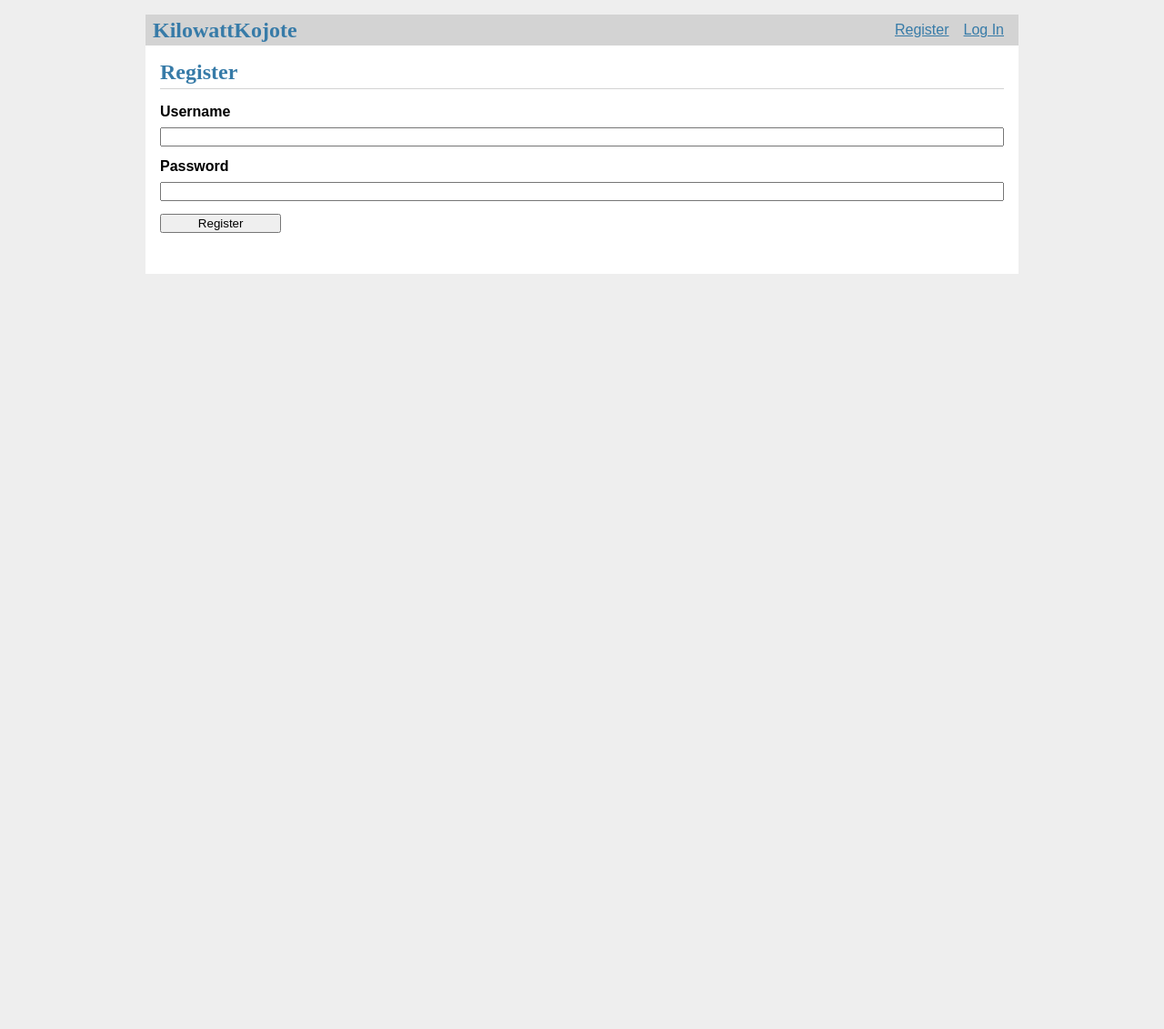
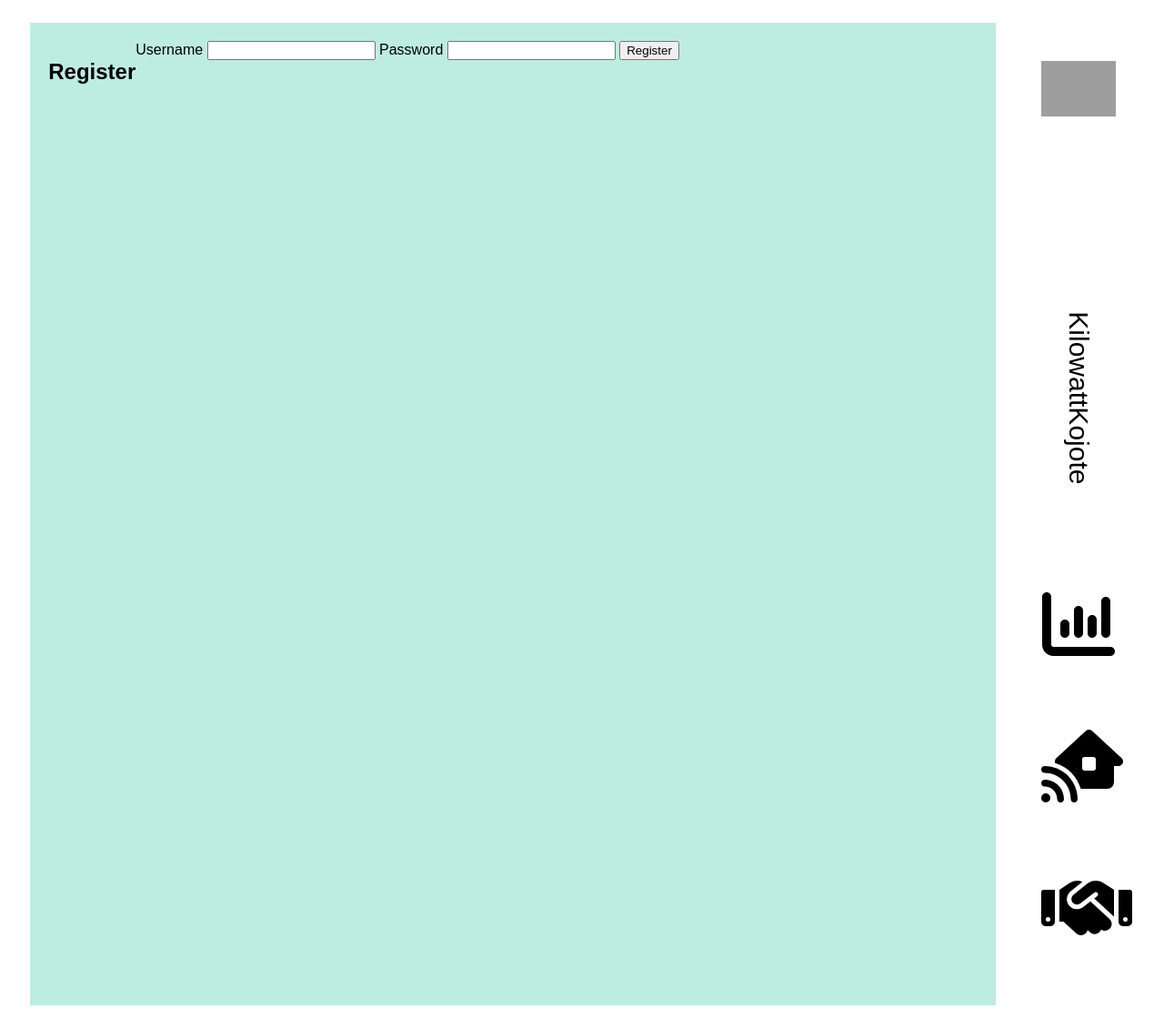
Before and after one commit to TINF21CS1/kilowatt_kojote, a Flask app: page /auth/register in a window 1280 px wide. Shown: the whole page at 91% size. Before the commit the page ends 301 px from the top, so only its background shows below. Run offline with Flask 3, Linux system fonts and the light colour scheme; grey boxes are pictures that could not be loaded.

Commit message:
base html template

```diff
--- a/messstellenbetreiberportal/static/style.css
+++ b/messstellenbetreiberportal/static/style.css
@@ -1,134 +1,44 @@
-html {
-    font-family: sans-serif;
-    background: #eee;
-    padding: 1rem;
+* {
+    font-family: Arial, Helvetica, sans-serif;
 }
 
-  body {
-    max-width: 960px;
-    margin: 0 auto;
-    background: white;
+div.main-window {
+    display: grid;
+    column-gap: 30px;
+    grid-template-columns: auto 10%;
+    margin: 2%;
+    min-height: 1080px;
 }
 
-  h1, h2, h3, h4, h5, h6 {
-    font-family: serif;
-    color: #377ba8;
-    margin: 1rem 0;
+div.flex-container {
+    background-color: #BDEDE0;
+    padding: 20px;
+    display: flex;
+    flex-flow: row wrap;
+    flex: 8;
 }
 
-  a {
-    color: #377ba8;
+div.logo-bar {
+    display: grid;
+    grid-template-columns: 100%;
+    grid-template-rows: 10% 45% 15% 15% 15%;
+    padding: 20px;
+    align-content: center;
+    align-items: center;
 }
 
-  hr {
-    border: none;
-    border-top: 1px solid lightgray;
+.logo-title {
+    transform: rotate(90deg);
+    font-size: 30px;
 }
 
-  nav {
-    background: lightgray;
-    display: flex;
-    align-items: center;
-    padding: 0 0.5rem;
+.logo-icon {
+    font-size: 80px
 }
 
-  nav h1 {
-    flex: auto;
-    margin: 0;
+.logo-bar-element {
+    width: 100%;
+    height: auto;
+    object-fit: fill;
+    text-align: center;
 }
-
-  nav h1 a {
-    text-decoration: none;
-    padding: 0.25rem 0.5rem;
-  }
-
-  nav ul  {
-    display: flex;
-    list-style: none;
-    margin: 0;
-    padding: 0;
-  }
-
-  nav ul li a, nav ul li span, header .action {
-    display: block;
-    padding: 0.5rem;
-  }
-
-  .content {
-    padding: 0 1rem 1rem;
-  }
-
-  .content > header {
-    border-bottom: 1px solid lightgray;
-    display: flex;
-    align-items: flex-end;
-  }
-
-  .content > header h1 {
-    flex: auto;
-    margin: 1rem 0 0.25rem 0;
-  }
-
-  .flash {
-    margin: 1em 0;
-    padding: 1em;
-    background: #cae6f6;
-    border: 1px solid #377ba8;
-  }
-
-  .post > header {
-    display: flex;
-    align-items: flex-end;
-    font-size: 0.85em;
-  }
-
-  .post > header > div:first-of-type {
-    flex: auto;
-  }
-
-  .post > header h1 {
-    font-size: 1.5em;
-    margin-bottom: 0;
-  }
-
-  .post .about {
-    color: slategray;
-    font-style: italic;
-  }
-
-  .post .body {
-    white-space: pre-line;
-  }
-
-  .content:last-child {
-    margin-bottom: 0;
-  }
-
-  .content form {
-    margin: 1em 0;
-    display: flex;
-    flex-direction: column;
-  }
-
-  .content label {
-    font-weight: bold;
-    margin-bottom: 0.5em;
-  }
-
-  .content input, .content textarea {
-    margin-bottom: 1em;
-  }
-
-  .content textarea {
-    min-height: 12em;
-    resize: vertical;
-  }
-
-  input.danger {
-    color: #cc2f2e;
-  }
-
-  input[type=submit] {
-    align-self: start;
-    min-width: 10em;
-  }
--- a/messstellenbetreiberportal/templates/base.html
+++ b/messstellenbetreiberportal/templates/base.html
@@ -1,24 +1,31 @@
 <!doctype html>
+<html lang="en">
 <title>{% block title %}{% endblock %} - KilowattKojote</title>
 <link rel="stylesheet" href="{{ url_for('static', filename='style.css') }}">
-<nav>
-  <h1>KilowattKojote</h1>
-  <ul>
-    {% if g.user %}
-      <li><span>{{ g.user['username'] }}</span>
-      <li><a href="{{ url_for('auth.logout') }}">Log Out</a>
-    {% else %}
-      <li><a href="{{ url_for('auth.register') }}">Register</a>
-      <li><a href="{{ url_for('auth.login') }}">Log In</a>
-    {% endif %}
-  </ul>
-</nav>
 <section class="content">
   <header>
-    {% block header %}{% endblock %}
   </header>
-  {% for message in get_flashed_messages() %}
-    <div class="flash">{{ message }}</div>
-  {% endfor %}
-  {% block content %}{% endblock %}
+<div class="main-window">
+    <div class="flex-container">
+        <h1>
+            {% block header %}{% endblock %}
+        </h1>
+        {% block content %}{% endblock %}
+    </div>
+    <div class="logo-bar">
+        <img class="logo-bar-element" src="{{ url_for('static', filename='/img/logo.png') }}" alt="Logo"/>
+        <div class="logo-bar-element logo-title">
+            KilowattKojote
+        </div>
+        <div class="logo-bar-element logo-icon">
+            <svg xmlns="http://www.w3.org/2000/svg" height="1em" viewBox="0 0 512 512"><path d="M32 32c17.7 0 32 14.3 32 32V400c0 8.8 7.2 16 16 16H480c17.7 0 32 14.3 32 32s-14.3 32-32 32H80c-44.2 0-80-35.8-80-80V64C0 46.3 14.3 32 32 32zM160 224c17.7 0 32 14.3 32 32v64c0 17.7-14.3 32-32 32s-32-14.3-32-32V256c0-17.7 14.3-32 32-32zm128-64V320c0 17.7-14.3 32-32 32s-32-14.3-32-32V160c0-17.7 14.3-32 32-32s32 14.3 32 32zm64 32c17.7 0 32 14.3 32 32v96c0 17.7-14.3 32-32 32s-32-14.3-32-32V224c0-17.7 14.3-32 32-32zM480 96V320c0 17.7-14.3 32-32 32s-32-14.3-32-32V96c0-17.7 14.3-32 32-32s32 14.3 32 32z"/></svg>
+        </div>
+        <div class="logo-bar-element logo-icon">
+            <svg xmlns="http://www.w3.org/2000/svg" height="1em" viewBox="0 0 576 512"><path d="M357.7 8.5c-12.3-11.3-31.2-11.3-43.4 0l-208 192c-9.4 8.6-12.7 22-8.5 34c87.1 25.3 155.6 94.2 180.3 181.6H464c26.5 0 48-21.5 48-48V256h32c13.2 0 25-8.1 29.8-20.3s1.6-26.2-8.1-35.2l-208-192zM288 208c0-8.8 7.2-16 16-16h64c8.8 0 16 7.2 16 16v64c0 8.8-7.2 16-16 16H304c-8.8 0-16-7.2-16-16V208zM24 256c-13.3 0-24 10.7-24 24s10.7 24 24 24c101.6 0 184 82.4 184 184c0 13.3 10.7 24 24 24s24-10.7 24-24c0-128.1-103.9-232-232-232zm8 256a32 32 0 1 0 0-64 32 32 0 1 0 0 64zM0 376c0 13.3 10.7 24 24 24c48.6 0 88 39.4 88 88c0 13.3 10.7 24 24 24s24-10.7 24-24c0-75.1-60.9-136-136-136c-13.3 0-24 10.7-24 24z"/></svg>
+        </div>
+        <div class="logo-bar-element logo-icon">
+            <svg xmlns="http://www.w3.org/2000/svg" height="1em" viewBox="0 0 640 512"><path d="M323.4 85.2l-96.8 78.4c-16.1 13-19.2 36.4-7 53.1c12.9 17.8 38 21.3 55.3 7.8l99.3-77.2c7-5.4 17-4.2 22.5 2.8s4.2 17-2.8 22.5l-20.9 16.2L512 316.8V128h-.7l-3.9-2.5L434.8 79c-15.3-9.8-33.2-15-51.4-15c-21.8 0-43 7.5-60 21.2zm22.8 124.4l-51.7 40.2C263 274.4 217.3 268 193.7 235.6c-22.2-30.5-16.6-73.1 12.7-96.8l83.2-67.3c-11.6-4.9-24.1-7.4-36.8-7.4C234 64 215.7 69.6 200 80l-72 48V352h28.2l91.4 83.4c19.6 17.9 49.9 16.5 67.8-3.1c5.5-6.1 9.2-13.2 11.1-20.6l17 15.6c19.5 17.9 49.9 16.6 67.8-2.9c4.5-4.9 7.8-10.6 9.9-16.5c19.4 13 45.8 10.3 62.1-7.5c17.9-19.5 16.6-49.9-2.9-67.8l-134.2-123zM16 128c-8.8 0-16 7.2-16 16V352c0 17.7 14.3 32 32 32H64c17.7 0 32-14.3 32-32V128H16zM48 320a16 16 0 1 1 0 32 16 16 0 1 1 0-32zM544 128V352c0 17.7 14.3 32 32 32h32c17.7 0 32-14.3 32-32V144c0-8.8-7.2-16-16-16H544zm32 208a16 16 0 1 1 32 0 16 16 0 1 1 -32 0z"/></svg>
+        </div>
+    </div>
+</div>
 </section>
```
Lines whose indentation alone changed are shown as unchanged.
